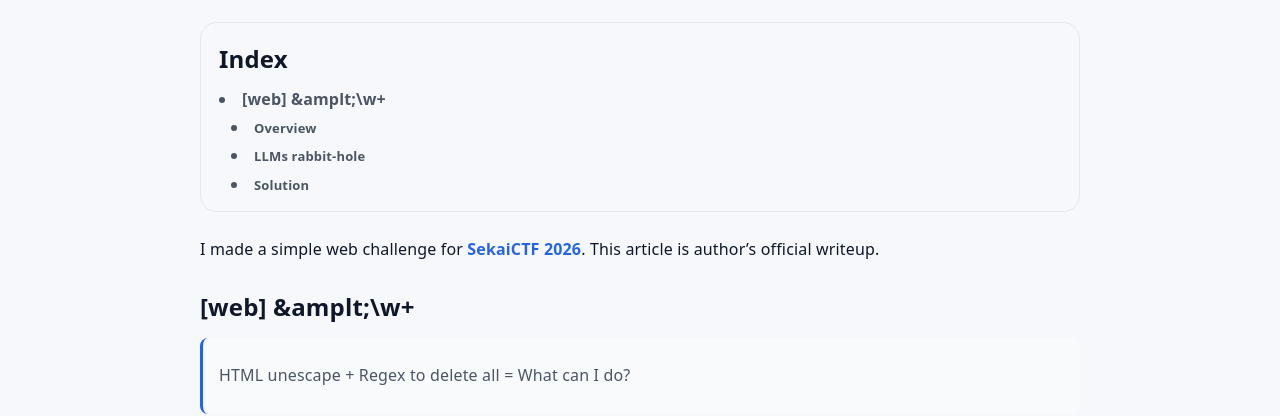
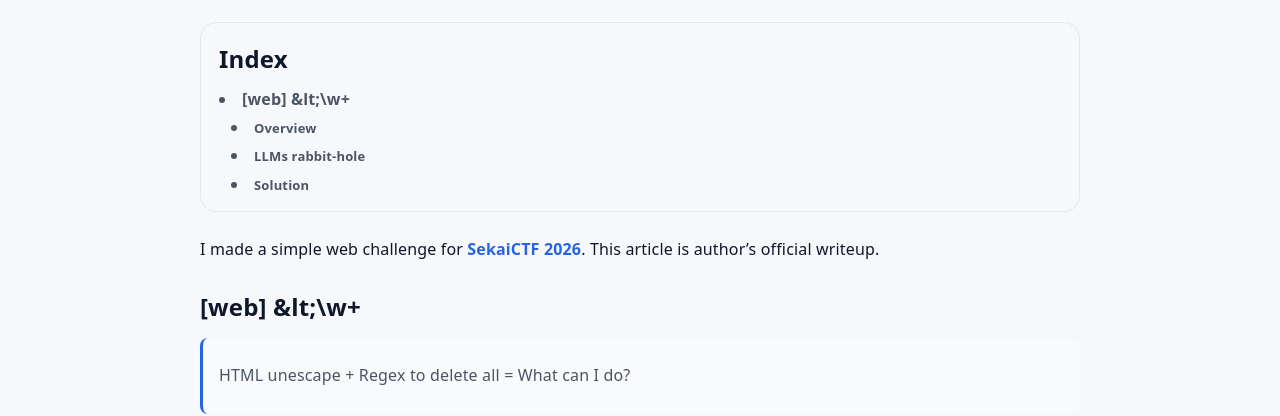
Before and after one commit to claustra01/my-ctf-writeups, a Jekyll site: the page built from _writeups/sekaictf_2026.md, in a window 1280 px wide and 900 px high. Shown: the part 301-717 px from the top of the window. Built offline with Jekyll 4.4.1, drawn with Linux system fonts in a browser that asks for light colours.

Commit message:
fix: title

```diff
--- a/_writeups/sekaictf_2026.md
+++ b/_writeups/sekaictf_2026.md
@@ -10,7 +10,7 @@ tags:
 
 I made a simple web challenge for [SekaiCTF 2026](https://ctftime.org/event/3113/). This article is author's official writeup.
 
-# [web] &amplt;\w+
+# [web] &amp;lt;\w+
 
 > HTML unescape + Regex to delete all = What can I do?
 
```
